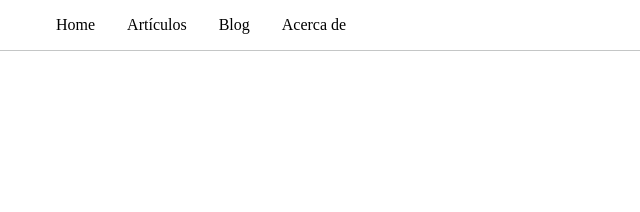
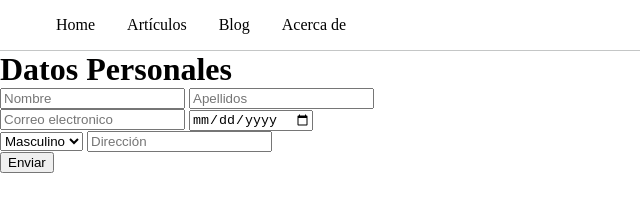
Before and after one commit to juanjof1/2021_html_css, a plain HTML site: page 20210419_clase7/site/index.html in a window 1280 px wide. Shown: the whole page, without its empty margins (0-640 px from the left). Drawn offline with Linux system fonts and the light colour scheme.

Commit message:
Add form into html

```diff
--- a/20210419_clase7/site/index.html
+++ b/20210419_clase7/site/index.html
@@ -18,6 +18,32 @@
             <li class="menu-item"><a href="#">Acerca de</a></li>
         </ul>
     </nav>
+    <div class="main-container">
+        <div class="container-header">
+            <h1>Datos Personales</h1>
+        </div>
+        <form class="form" action="enviar()">
+            <div class="form-group">
+                <input class="form-item" type="text" placeholder="Nombre" name="name" id="name" />
+                <input class="form-item" type="text" name="lastname" id="lastname" placeholder="Apellidos" />
+            </div>
+            <div class="form-group">
+                <input class="form-item" type="email" name="email" id="email" placeholder="Correo electronico" />
+                <input class="form-item" type="date" name="birthday" id="birthday" placeholder="Fecha de nacimiento" />
+            </div>
+            <div class="form-group">
+                <select class="form-item" name="gender" id="gender">
+                    <option value="masculino">Masculino</option>
+                    <option value="femenino">femenino</option>
+                    <option value="otro">Otro</option>
+                </select>
+                <input class="form-item" type="text" name="address" id="address" placeholder="Dirección" />
+            </div>
+            <div class="form-btn">
+                <button type="submit">Enviar</button>
+            </div>
+        </form>
+    </div>
 </body>
 
 </html>
```
